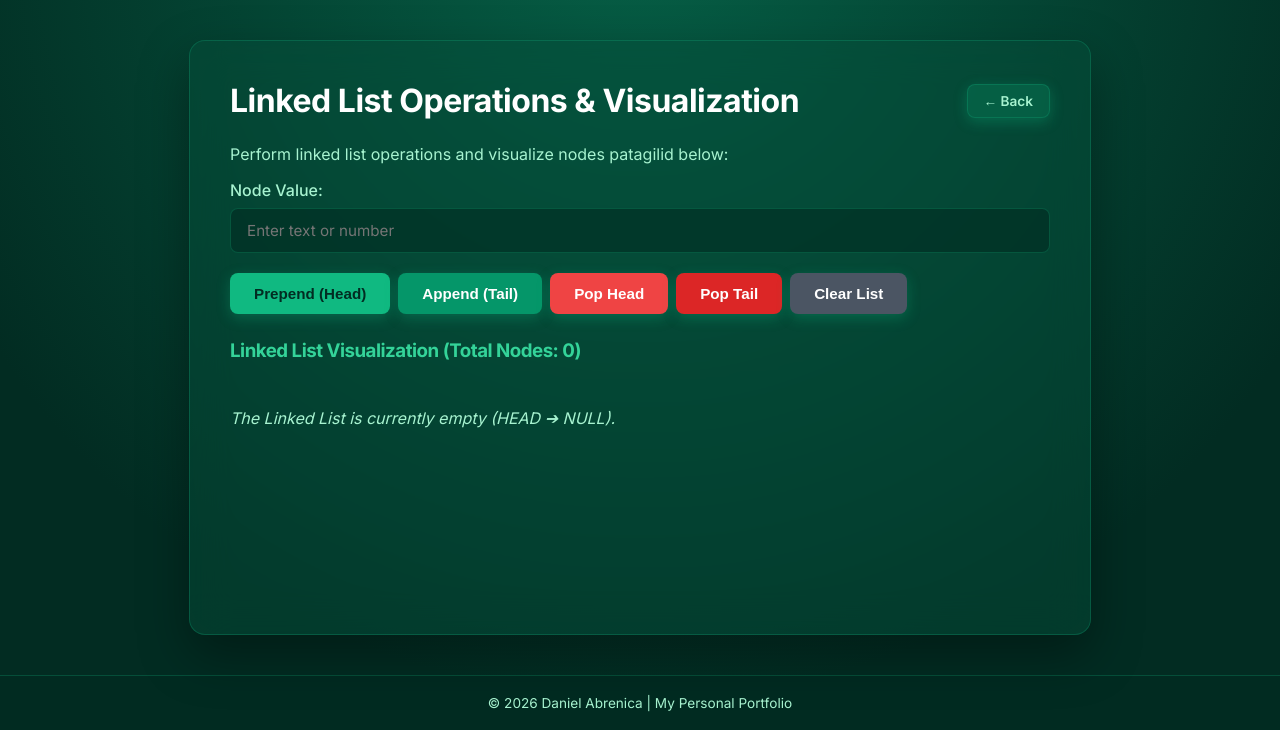
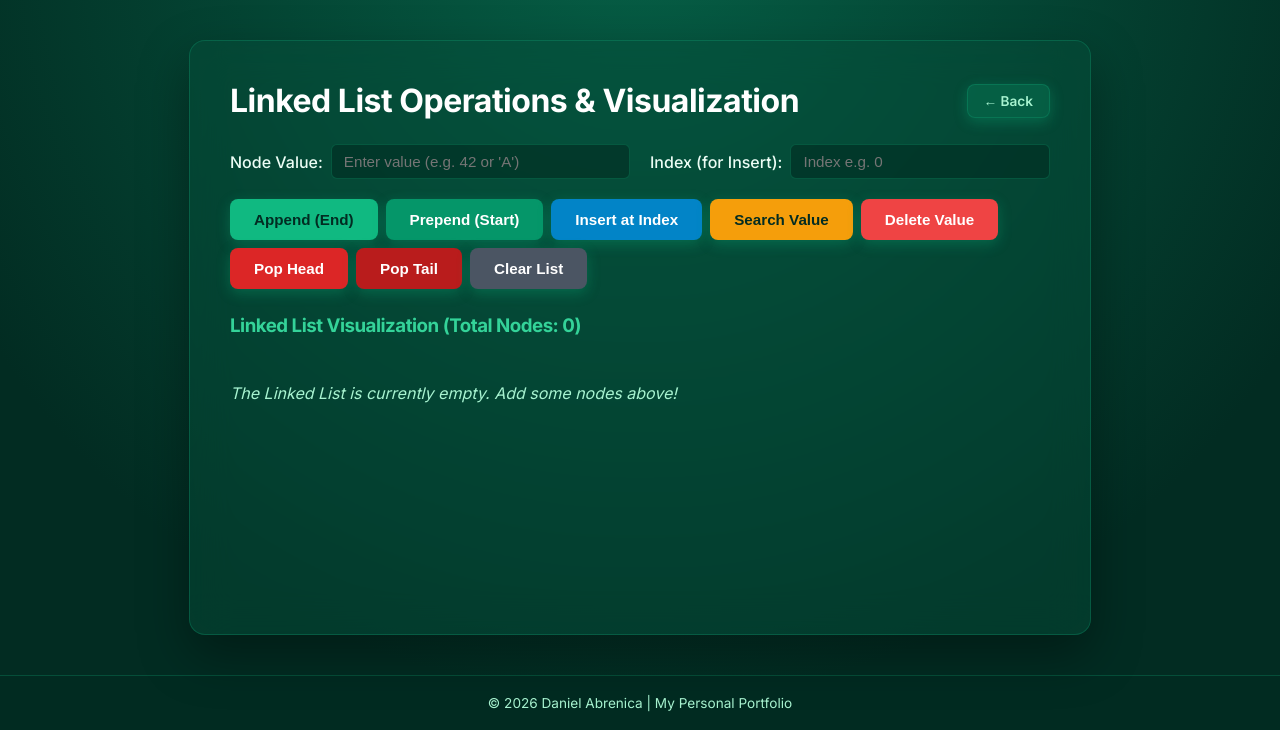
Before and after one commit to danielabrenica2009-lgtm/my_portfolio_, a Flask app: page /works/linkedlist in a window 1280 px wide. Shown: the part 70-800 px from the top of the page. Run offline with Flask 3, Linux system fonts and the light colour scheme.

Commit message:
fix and update the linklist part

```diff
--- a/app.py
+++ b/app.py
@@ -97,24 +97,56 @@ def triangle():
 @app.route('/works/linkedlist', methods=['GET', 'POST'])
 def linkedlist():
   global linked_list_data
+  message = None
+
   if request.method == 'POST':
     action = request.form.get('action')
     value = request.form.get('value', '').strip()
+    index_str = request.form.get('index', '').strip()
 
-    if action == 'add_head' and value:
-      linked_list_data.insert(0, value)  # Prepend (Start / Head)
-    elif action == 'add_tail' and value:
-      linked_list_data.append(value)  # Append (End / Tail)
+    if action == 'add_tail' and value:
+      linked_list_data.append(value)
+      message = f"Appended '{value}' to the end."
+    elif action == 'add_head' and value:
+      linked_list_data.insert(0, value)
+      message = f"Prepended '{value}' to the start."
+    elif action == 'insert_index' and value:
+      try:
+        idx = int(index_str)
+        if 0 <= idx <= len(linked_list_data):
+          linked_list_data.insert(idx, value)
+          message = f"Inserted '{value}' at index {idx}."
+        else:
+          message = 'Error: Index out of range.'
+      except ValueError:
+        message = 'Error: Please enter a valid integer for index.'
+    elif action == 'search' and value:
+      if value in linked_list_data:
+        idx = linked_list_data.index(value)
+        message = f"Value '{value}' found at index {idx}."
+      else:
+        message = f"Value '{value}' not found in the list."
+    elif action == 'delete_val' and value:
+      if value in linked_list_data:
+        linked_list_data.remove(value)
+        message = f"Deleted value '{value}' from the list."
+      else:
+        message = f"No index or value found for '{value}'."
     elif action == 'pop_head' and linked_list_data:
-      linked_list_data.pop(0)  # Pop Head
+      popped = linked_list_data.pop(0)
+      message = f"Popped '{popped}' from the head."
     elif action == 'pop_tail' and linked_list_data:
-      linked_list_data.pop()  # Pop Tail
+      popped = linked_list_data.pop()
+      message = f"Popped '{popped}' from the tail."
     elif action == 'clear':
-      linked_list_data = []  # Clear List
+      linked_list_data = []
+      message = 'Linked list cleared.'
 
-    return redirect(url_for('linkedlist'))
+    return render_template(
+        'linkedlist.html', items=linked_list_data, message=message
+    )
 
-  return render_template('linkedlist.html', items=linked_list_data)
+  return render_template('linkedlist.html', items=linked_list_data, message=None)
 
 if __name__ == '__main__':
   app.run(debug=True)
--- a/templates/linkedlist.html
+++ b/templates/linkedlist.html
@@ -3,82 +3,97 @@
 <head>
     <meta charset="UTF-8">
     <meta name="viewport" content="width=device-width, initial-scale=1.0">
-    <title>Linked List Visualizer</title>
-    <!-- Professional Modern Font -->
+    <title>Linked List Operations & Visualization</title>
     <link rel="stylesheet" href="https://fonts.googleapis.com/css2?family=Inter:wght@300;400;500;600;700&display=swap">
-    <!-- Modularized External CSS -->
     <link rel="stylesheet" href="{{ url_for('static', filename='style.css') }}">
 
     <style>
-        /* Node Structural Styling (Patterned after Data + Next Pointer structure) */
-        .ll-node-container {
+        .ll-notification {
+            background-color: rgba(16, 185, 129, 0.15);
+            border-left: 4px solid #10b981;
+            color: #d1fae5;
+            padding: 10px 15px;
+            margin-bottom: 20px;
+            border-radius: 4px;
+            font-size: 0.95rem;
+            font-weight: 500;
+        }
+
+        .ll-input-grid {
+            display: flex;
+            gap: 20px;
+            margin-bottom: 20px;
+            flex-wrap: wrap;
+        }
+
+        .ll-input-group {
             display: flex;
             align-items: center;
-            gap: 12px;
+            gap: 8px;
+            flex: 1;
+            min-width: 250px;
         }
 
-        .ll-node {
-            display: flex;
-            flex-direction: column;
-            width: 90px;
-            border: 2px solid #10b981;
-            border-radius: 8px;
-            overflow: hidden;
-            background: #022c22;
-            box-shadow: 0 4px 14px rgba(16, 185, 129, 0.25);
-            transition: transform 0.2s ease;
+        .ll-input-group label {
+            font-weight: 500;
+            color: var(--text-main);
+            white-space: nowrap;
         }
 
-        .ll-node:hover {
-            transform: translateY(-3px);
+        .ll-input-group input {
+            flex: 1;
+            padding: 8px 12px;
+            background: rgba(2, 44, 34, 0.6);
+            border: 1px solid var(--border-glass);
+            border-radius: 6px;
+            color: #ffffff;
+            font-size: 0.95rem;
         }
 
-        .ll-node-data {
-            background: #10b981;
-            color: #022c22;
-            padding: 8px 4px;
-            text-align: center;
-            font-weight: 700;
-            font-size: 0.95rem;
-            word-break: break-all;
-            border-bottom: 2px solid #047857;
+        .ll-input-group input:focus {
+            outline: none;
+            border-color: #10b981;
         }
 
-        .ll-node-next {
-            background: rgba(6, 78, 59, 0.8);
-            color: #a7f3d0;
-            padding: 4px;
-            text-align: center;
-            font-size: 0.75rem;
-            font-weight: 600;
+        .ll-actions-flex {
+            display: flex;
+            gap: 8px;
+            flex-wrap: wrap;
+            margin-bottom: 25px;
+        }
+
+        /* Horizontal Linked List Styling */
+        .ll-visual-container {
             display: flex;
             align-items: center;
-            justify-content: center;
-            gap: 4px;
+            flex-wrap: wrap;
+            gap: 12px;
+            margin-top: 15px;
+            padding: 15px 0;
+            overflow-x: auto;
         }
 
-        .ll-pointer-dot {
-            width: 6px;
-            height: 6px;
-            background-color: #34d399;
-            border-radius: 50%;
-            display: inline-block;
+        .ll-node-box {
+            background-color: #ef4444;
+            color: white;
+            padding: 10px 18px;
+            border-radius: 6px;
+            font-weight: 700;
+            font-size: 1rem;
+            box-shadow: 0 4px 10px rgba(239, 68, 68, 0.3);
+            text-align: center;
         }
 
-        .ll-arrow {
-            font-size: 1.4rem;
+        .ll-arrow-text {
+            color: #34d399;
             font-weight: bold;
-            color: #34d399;
+            font-size: 1.1rem;
         }
 
-        .ll-null-badge {
-            background: rgba(255, 255, 255, 0.08);
+        .ll-tail-text {
             color: #a7f3d0;
-            padding: 8px 14px;
-            border-radius: 6px;
-            border: 1px dashed rgba(16, 185, 129, 0.4);
             font-weight: 600;
-            font-size: 0.85rem;
+            font-size: 0.95rem;
         }
     </style>
 </head>
@@ -111,48 +126,52 @@
             </a>
         </div>
 
-        <p style="color: var(--text-muted);">Perform linked list operations and visualize nodes patagilid below:</p>
+        {% if message %}
+            <div class="ll-notification">
+                {{ message }}
+            </div>
+        {% endif %}
 
-        <form method="POST" style="margin-bottom: 25px;">
-            <div class="form-group">
-                <label for="value">Node Value:</label>
-                <input type="text" id="value" name="value" placeholder="Enter text or number">
+        <form method="POST">
+            <div class="ll-input-grid">
+                <div class="ll-input-group">
+                    <label for="value">Node Value:</label>
+                    <input type="text" id="value" name="value" placeholder="Enter value (e.g. 42 or 'A')">
+                </div>
+                <div class="ll-input-group">
+                    <label for="index">Index (for Insert):</label>
+                    <input type="number" id="index" name="index" placeholder="Index e.g. 0">
+                </div>
             </div>
-            <div style="display: flex; gap: 8px; flex-wrap: wrap;">
-                <button type="submit" name="action" value="add_head" class="btn" style="background-color: #10b981; color: #022c22;">Prepend (Head)</button>
-                <button type="submit" name="action" value="add_tail" class="btn" style="background-color: #059669; color: white;">Append (Tail)</button>
-                <button type="submit" name="action" value="pop_head" class="btn" style="background-color: #ef4444; color: white;">Pop Head</button>
-                <button type="submit" name="action" value="pop_tail" class="btn" style="background-color: #dc2626; color: white;">Pop Tail</button>
-                <button type="submit" name="action" value="clear" class="btn" style="background-color: #4b5563; color: white;">Clear List</button>
+
+            <div class="ll-actions-flex">
+                <button type="submit" name="action" value="add_tail" class="btn" style="background-color: #10b981; color: #022c22;">Append (End)</button>
+                <button type="submit" name="action" value="add_head" class="btn" style="background-color: #059669; color: white;">Prepend (Start)</button>
+                <button type="submit" name="action" value="insert_index" class="btn" style="background-color: #0284c7; color: white;">Insert at Index</button>
+                <button type="submit" name="action" value="search" class="btn" style="background-color: #f59e0b; color: #022c22;">Search Value</button>
+                <button type="submit" name="action" value="delete_val" class="btn" style="background-color: #ef4444; color: white;">Delete Value</button>
+                <button type="submit" name="action" value="pop_head" class="btn" style="background-color: #dc2626; color: white;">Pop Head</button>
+                <button type="submit" name="action" value="pop_tail" class="btn" style="background-color: #b91c1c; color: white;">Pop Tail</button>
+                <button type="submit" name="action" value="clear" class="btn" style="background-color: #4b5563; color: white;" onclick="return confirmClear()">Clear List</button>
             </div>
         </form>
 
-        <h3 style="color: #34d399; margin-bottom: 15px;">Linked List Visualization (Total Nodes: {{ items|length }})</h3>
+        <h3 style="color: #34d399; margin-bottom: 10px;">Linked List Visualization (Total Nodes: {{ items|length }})</h3>
 
-        <!-- Patagilid (Horizontal) Nodes Container -->
-        <div style="display: flex; align-items: center; flex-wrap: wrap; gap: 12px; margin-top: 15px; padding: 15px 0;">
+        <div class="ll-visual-container">
             {% if items %}
+                <span class="ll-tail-text">Head</span>
+                <span class="ll-arrow-text">➔</span>
                 {% for item in items %}
-                    <div class="ll-node-container">
-                        <!-- Node Box with DATA and NEXT pointer layout -->
-                        <div class="ll-node">
-                            <div class="ll-node-data">{{ item }}</div>
-                            <div class="ll-node-next">
-                                <span class="ll-pointer-dot"></span> NEXT
-                            </div>
-                        </div>
-
-                        <!-- Horizontal Pointer Arrow -->
-                        {% if not loop.last %}
-                            <span class="ll-arrow">➔</span>
-                        {% else %}
-                            <span class="ll-arrow">➔</span>
-                            <div class="ll-null-badge">NULL</div>
-                        {% endif %}
-                    </div>
+                    <div class="ll-node-box">{{ item }}</div>
+                    {% if not loop.last %}
+                        <span class="ll-arrow-text">➔</span>
+                    {% endif %}
                 {% endfor %}
+                <span class="ll-arrow-text">➔</span>
+                <span class="ll-tail-text">None (Tail)</span>
             {% else %}
-                <p style="color: var(--text-muted); font-style: italic;">The Linked List is currently empty (HEAD ➔ NULL).</p>
+                <p style="color: var(--text-muted); font-style: italic;">The Linked List is currently empty. Add some nodes above!</p>
             {% endif %}
         </div>
     </div>
@@ -172,20 +191,21 @@
     </footer>
 
     <script>
+        function confirmClear() {
+            return confirm("Are you sure you want to clear the entire list?");
+        }
+
         function openImageModal() {
             document.getElementById('imageModal').style.display = 'flex';
         }
-
         function closeImageModalDirect() {
             document.getElementById('imageModal').style.display = 'none';
         }
-
         function closeImageModal(event) {
             if (event.target.id === 'imageModal') {
                 document.getElementById('imageModal').style.display = 'none';
             }
         }
     </script>
-
 </body>
 </html>
```
